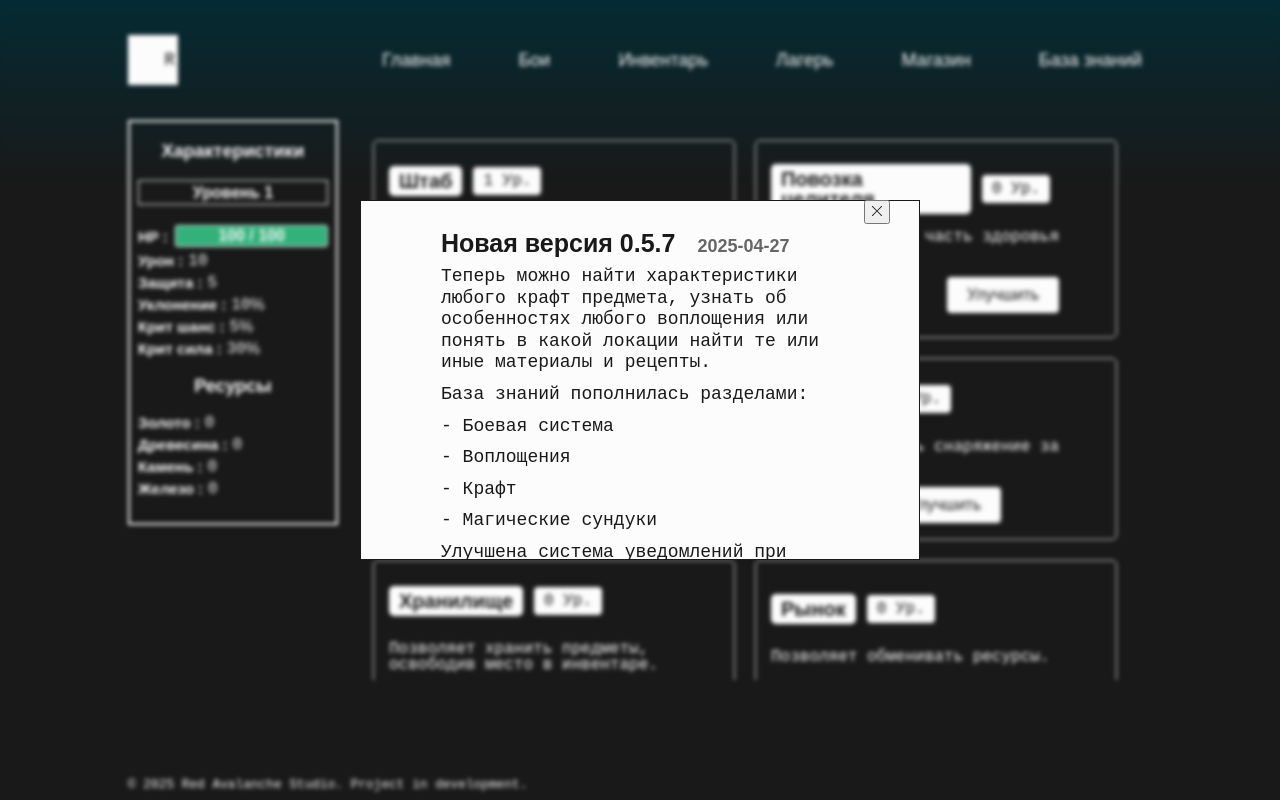
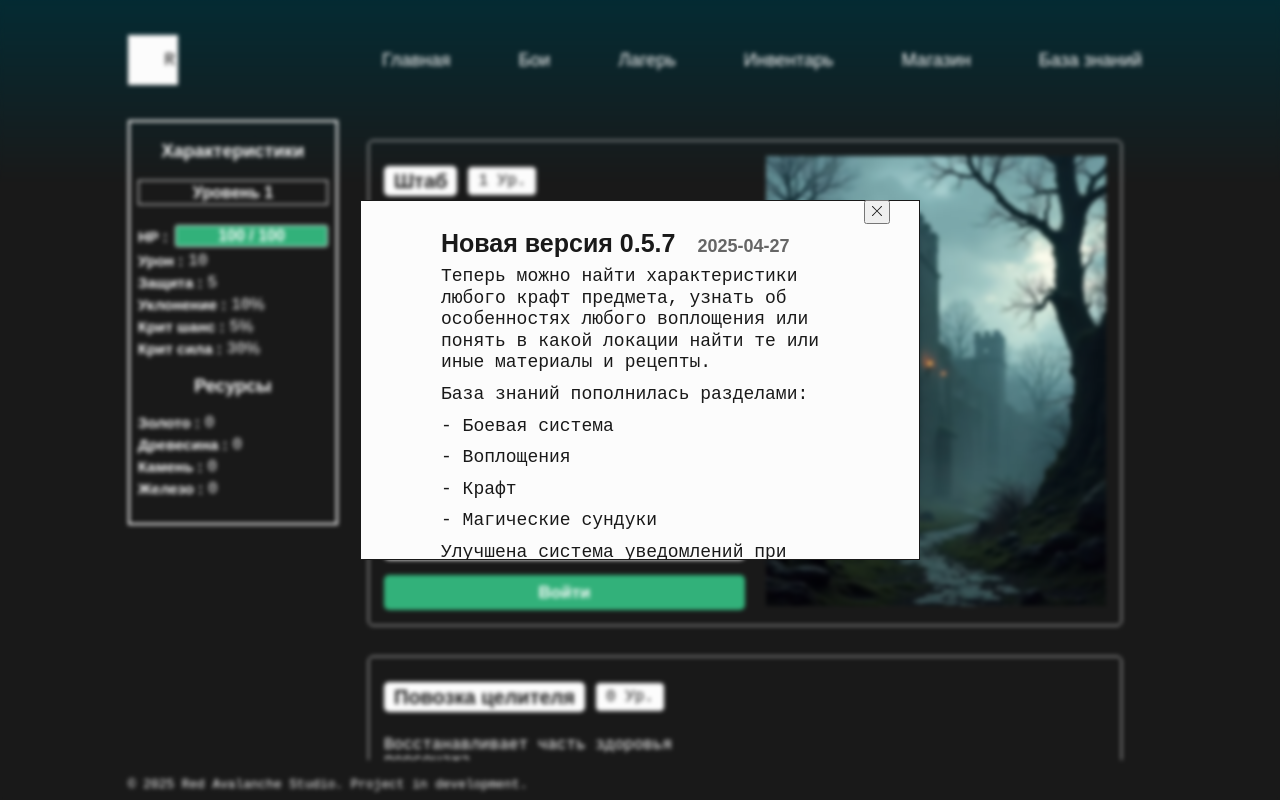
Before and after one commit to SanyaEricssonX/game-app, a Vue app: page /camp in a window 1280 px wide. Built offline with nearby package versions, Linux system fonts and the light colour scheme.

Commit message:
[ID-3] Изменил верстку построек на странице лагерь. добавил методы увеличивающие уровень постройки, а также вход в нее

```diff
--- a/src/components/AppHeader.vue
+++ b/src/components/AppHeader.vue
@@ -11,11 +11,11 @@
         <li class="nav__item" @click="goToMapPage()">
           <span class="nav__link">Бои</span>
         </li>
+        <li class="nav__item" @click="goToCampPage()">
+          <span class="nav__link">Лагерь</span>
+        </li>
         <li class="nav__item" @click="goToInventoryPage()">
           <span class="nav__link">Инвентарь</span>
-        </li>
-        <li class="nav__item" @click="goToCampPage()">
-          <span class="nav__link">Лагерь</span>
         </li>
         <li class="nav__item" @click="goToShopPage()">
           <span class="nav__link">Магазин</span>
--- a/src/game/camp.js
+++ b/src/game/camp.js
@@ -3,22 +3,22 @@ class camp {
   constructor() {
     this.buildings = [
       {
-        id: 1060, name: "Штаб", desc: "Позволяет улучшать другие постройки, а также усиливает характеристики персонажа.", minLevel: 1, maxLevel: 3, currentLevel: 1, image: ""
+        id: 1060, name: "Штаб", desc: "Позволяет улучшать другие постройки, а также усиливает характеристики персонажа.", maxLevel: 3, currentLevel: 1, image: "bg_main.webp"
       },
       {
-        id: 1061, name: "Повозка целителя", desc: "Восстанавливает часть здоровья персонажа.", minLevel: 1, maxLevel: 3, currentLevel: 0, image: ""
+        id: 1061, name: "Повозка целителя", desc: "Восстанавливает часть здоровья персонажа.", maxLevel: 3, currentLevel: 0, image: ""
       },
       {
-        id: 1062, name: "Гильдия наемников", desc: "Позволяет нанимать наемников для рейдов в подземелья с боссами.", minLevel: 1, maxLevel: 1, currentLevel: 0, image: ""
+        id: 1062, name: "Гильдия наемников", desc: "Позволяет нанимать наемников для рейдов в подземелья с боссами.", maxLevel: 1, currentLevel: 0, image: ""
       },
       {
-        id: 1063, name: "Кузница", desc: "Позволяет чинить снаряжение за ресурсы.", minLevel: 1, maxLevel: 1, currentLevel: 0, image: ""
+        id: 1063, name: "Кузница", desc: "Позволяет чинить снаряжение за ресурсы.", maxLevel: 1, currentLevel: 0, image: ""
       },
       {
-        id: 1064, name: "Хранилище", desc: "Позволяет хранить предметы, освободив место в инвентаре.", minLevel: 1, maxLevel: 2, currentLevel: 0, image: ""
+        id: 1064, name: "Хранилище", desc: "Позволяет хранить предметы, освободив место в инвентаре.", maxLevel: 2, currentLevel: 0, image: ""
       },
       {
-        id: 1065, name: "Рынок", desc: "Позволяет обменивать ресурсы.", minLevel: 1, maxLevel: 1, currentLevel: 0, image: ""
+        id: 1065, name: "Рынок", desc: "Позволяет обменивать ресурсы.", maxLevel: 1, currentLevel: 0, image: ""
       },
     ]
   }
--- a/src/pages/CampPage.vue
+++ b/src/pages/CampPage.vue
@@ -1,12 +1,19 @@
 <template>
   <div class="container camp-container">
-    <div class="buildings-block">
+    <div class="camp-nav" v-if="currentPosition != 0">
+      <base-button class="camp__btn" @click="currentPosition = 0"
+        >Назад</base-button
+      >
+    </div>
+
+    <div class="buildings-block" v-if="currentPosition == 0">
       <ul class="buildings-list">
         <li
           class="buildings__item"
           v-for="(building, index) in currentBuildings"
           :key="index"
         >
+          <div class="buildings-left_box">
             <div class="buildings-box">
               <div class="buildings-title_box">
                 <h4 class="buildings__title">{{ building.name }}</h4>
@@ -14,26 +21,96 @@
                   >{{ building.currentLevel }} Ур.</span
                 >
               </div>
+            </div>
             <p class="buildings__desc">{{ building.desc }}</p>
+            <div class="buildings-btn_box">
+              <div
+                class="buildings-cost_box"
+                v-if="building.currentLevel < building.maxLevel"
+              >
+                <div class="cost_box__resources">
+                  <span
+                    class="buildings__cost"
+                    v-if="building.currentLevel < building.maxLevel"
+                    >Золото:
+                    {{
+                      buildingCost(building.id, building.currentLevel).gold
+                    }}</span
+                  >
+                  <span
+                    class="buildings__cost"
+                    v-if="building.currentLevel < building.maxLevel"
+                    >Древесина:
+                    {{
+                      buildingCost(building.id, building.currentLevel).wood
+                    }}</span
+                  >
+                  <span
+                    class="buildings__cost"
+                    v-if="building.currentLevel < building.maxLevel"
+                    >Камень:
+                    {{
+                      buildingCost(building.id, building.currentLevel).stone
+                    }}</span
+                  >
+                  <span
+                    class="buildings__cost"
+                    v-if="building.currentLevel < building.maxLevel"
+                    >Железо:
+                    {{
+                      buildingCost(building.id, building.currentLevel).iron
+                    }}</span
+                  >
                 </div>
-          <div class="buildings-btn_box">
                 <base-button
-              class="buildings__btn enter_btn"
-              v-if="building.id != 1061"
-              >Войти</base-button
-            >
-            <base-button class="buildings__btn enter_btn" v-else
-              >Использовать</base-button
+                  class="buildings__btn"
+                  v-if="building.currentLevel == 0"
+                  @click="upgradeThisBuilding(building.id)"
+                  >Построить</base-button
                 >
                 <base-button
                   class="buildings__btn"
-              v-if="building.currentLevel < building.maxLevel"
+                  v-else-if="
+                    building.currentLevel > 0 &&
+                    building.currentLevel < building.maxLevel
+                  "
+                  @click="upgradeThisBuilding(building.id)"
                   >Улучшить</base-button
                 >
+              </div>
+              <base-button
+                class="buildings__btn enter_btn"
+                v-if="building.currentLevel > 0"
+                @click="currentPosition = building.id"
+                >Войти</base-button
+              >
+            </div>
+          </div>
+          <div class="buildings-right_box">
+            <img
+              class="buildings__img"
+              :src="getImage(building.image)"
+              :alt="building.id"
+              v-if="building.image != ''"
+            />
           </div>
         </li>
       </ul>
     </div>
+    <div class="buildings-block" v-else-if="currentPosition == 1060">Штаб</div>
+    <div class="buildings-block" v-else-if="currentPosition == 1061">
+      Повозка целителя
+    </div>
+    <div class="buildings-block" v-else-if="currentPosition == 1062">
+      Гильдия наемников
+    </div>
+    <div class="buildings-block" v-else-if="currentPosition == 1063">
+      Кузница
+    </div>
+    <div class="buildings-block" v-else-if="currentPosition == 1064">
+      Хранилище
+    </div>
+    <div class="buildings-block" v-else-if="currentPosition == 1065">Рынок</div>
   </div>
 </template>
 
@@ -49,35 +126,85 @@ export default {
       allBuildings: [],
       playerBuildings: {},
       currentBuildings: [],
+      currentPosition: 0,
     };
   },
   computed: {},
   components: {},
   watch: {},
   methods: {
-    getData() {
+    updateCampData() {
       this.allBuildings = JSON.parse(JSON.stringify(camp.buildings));
       this.playerBuildings =
         JSON.parse(localStorage.getItem("playerBuildings")) ||
         this.$store.state.playerBuildings;
+
       this.currentBuildings = this.allBuildings;
       this.currentBuildings[0].currentLevel =
         this.playerBuildings.currentLevel0;
+
       this.currentBuildings[1].currentLevel =
         this.playerBuildings.currentLevel1;
+
       this.currentBuildings[2].currentLevel =
         this.playerBuildings.currentLevel2;
+
       this.currentBuildings[3].currentLevel =
         this.playerBuildings.currentLevel3;
+
       this.currentBuildings[4].currentLevel =
         this.playerBuildings.currentLevel4;
+
       this.currentBuildings[5].currentLevel =
         this.playerBuildings.currentLevel5;
+    },
+
+    getImage(key) {
+      if (key != 0 && typeof key == "string") {
+        return require(`@/assets/images/${key}`);
+      } else {
+        return 0;
+      }
+    },
+
+    buildingCost(buildingId, buildingCurrentLevel) {
+      return camp.buildingUpgradeCost(buildingId, buildingCurrentLevel);
+    },
+    upgradeThisBuilding(buildingId) {
+      switch (buildingId) {
+        case 1060:
+          this.$store.state.playerBuildings.currentLevel0 += 1;
+          break;
+        case 1061:
+          this.$store.state.playerBuildings.currentLevel1 += 1;
+          break;
+        case 1062:
+          this.$store.state.playerBuildings.currentLevel2 += 1;
+          break;
+        case 1063:
+          this.$store.state.playerBuildings.currentLevel3 += 1;
+          break;
+        case 1064:
+          this.$store.state.playerBuildings.currentLevel4 += 1;
+          break;
+        case 1065:
+          this.$store.state.playerBuildings.currentLevel5 += 1;
+          break;
+        default:
+          break;
+      }
+      console.log(this.playerBuildings);
+      localStorage.setItem(
+        "playerBuildings",
+        JSON.stringify(this.$store.state.playerBuildings)
+      );
+
+      this.updateCampData();
     },
   },
   beforeCreate() {},
   created() {
-    this.getData();
+    this.updateCampData();
   },
   mounted() {},
 };
@@ -85,28 +212,38 @@ export default {
 
 <style scoped>
 .camp-container {
+  padding: 0;
+}
+.camp-nav {
+  padding: 20px 30px;
+}
+.buildings-block {
   display: flex;
   flex-direction: column;
-  /* align-items: center; */
-  height: 70vh;
+  padding: 20px 30px;
+  height: 80vh;
   overflow: auto;
 }
 .buildings-list {
-  display: grid;
-  grid-template-columns: repeat(2, 1fr);
-  gap: 20px;
+  display: flex;
+  flex-direction: column;
 }
 .buildings__item {
-  align-content: center;
+  display: flex;
+  flex-direction: row;
+  justify-content: space-between;
   border: 1px solid #ddd;
   padding: 15px;
   border-radius: 5px;
 }
-.buildings-btn_box {
+.buildings-left_box {
+  width: 50%;
   display: flex;
+  flex-direction: column;
+  justify-content: space-between;
 }
-.enter_btn {
-  margin-right: 30px;
+.buildings__item:not(:last-child) {
+  margin-bottom: 30px;
 }
 .buildings-title_box {
   display: flex;
@@ -119,7 +256,6 @@ export default {
   margin-right: 10px;
   padding: 5px 10px;
   border-radius: 5px;
-  max-width: 200px;
   font-size: 20px;
   color: var(--color-dark);
   background-color: var(--color-light);
@@ -135,14 +271,45 @@ export default {
 .buildings__desc {
   margin-bottom: 15px;
 }
+.buildings-btn_box {
+  display: flex;
+  justify-content: end;
+  flex-direction: column;
+}
 .buildings__btn {
-  border: 1px solid var(--color-dark);
+  padding: 7px 10px;
+  background-color: var(--color-green);
+  border: 2px solid var(--color-dark);
+  border-radius: 5px;
+  color: var(--color-light);
+  font-weight: 900;
+  font-size: 17px;
+}
+.buildings__btn:hover {
+  background-color: var(--color-light);
+  color: var(--color-dark);
+}
+.enter_btn {
+  margin-top: 15px;
+  border: 2px solid var(--color-green);
+}
+.buildings-cost_box {
+  display: flex;
+  justify-content: space-between;
+  padding: 10px;
+  background-color: var(--color-light);
+  color: var(--color-dark);
+  line-height: 1.2;
+  font-weight: 900;
   border-radius: 5px;
 }
-.buildings__btn:hover {
-  background-color: var(--color-green);
-  font-weight: 900;
-  color: var(--color-light);
-  border: 1px solid var(--color-light);
+.cost_box__resources {
+  display: flex;
+  flex-direction: column;
+  justify-content: center;
+}
+.buildings__img {
+  width: 340px;
+  height: 450px;
 }
 </style>
```
Lines whose indentation alone changed are shown as unchanged.
